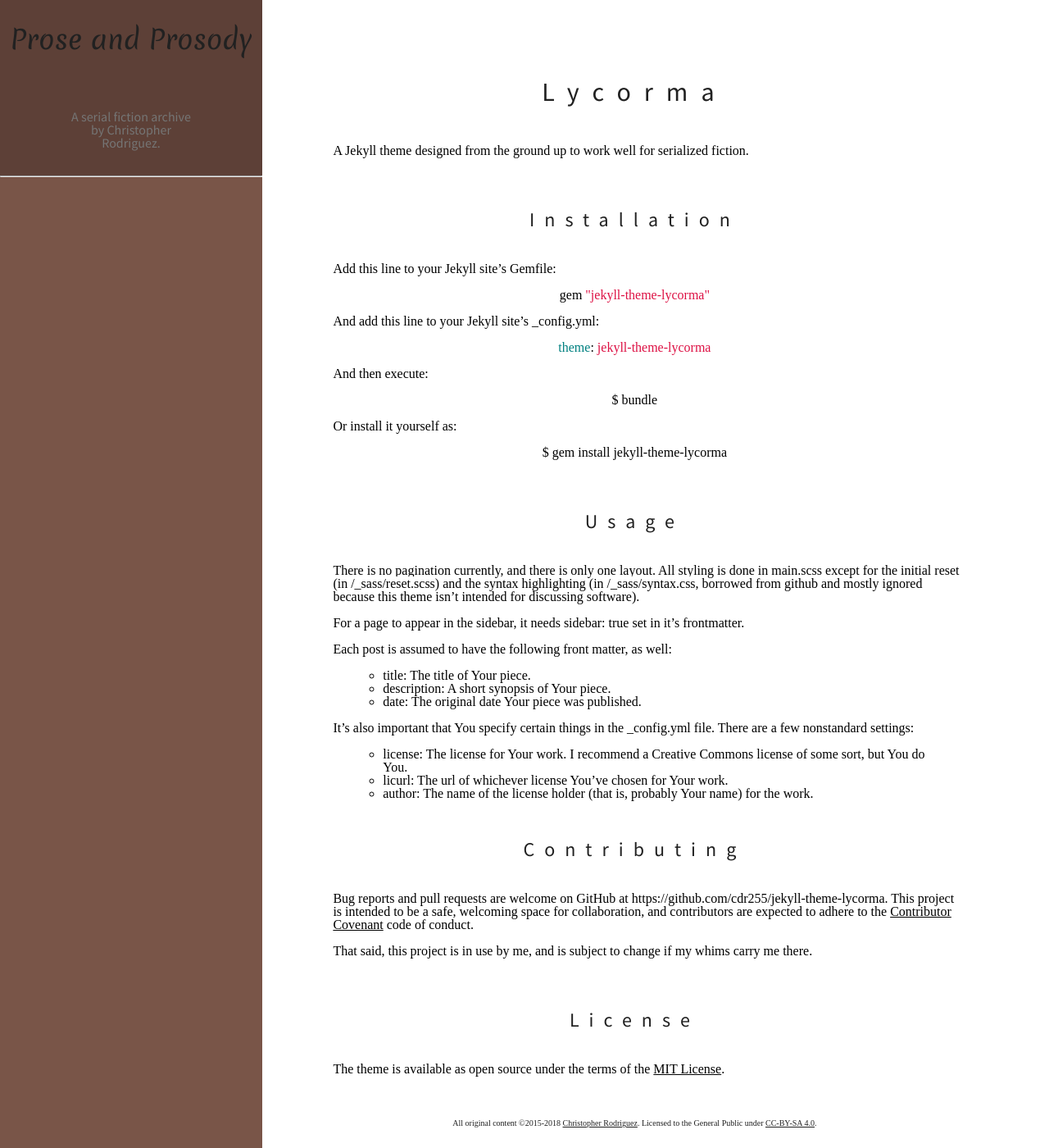
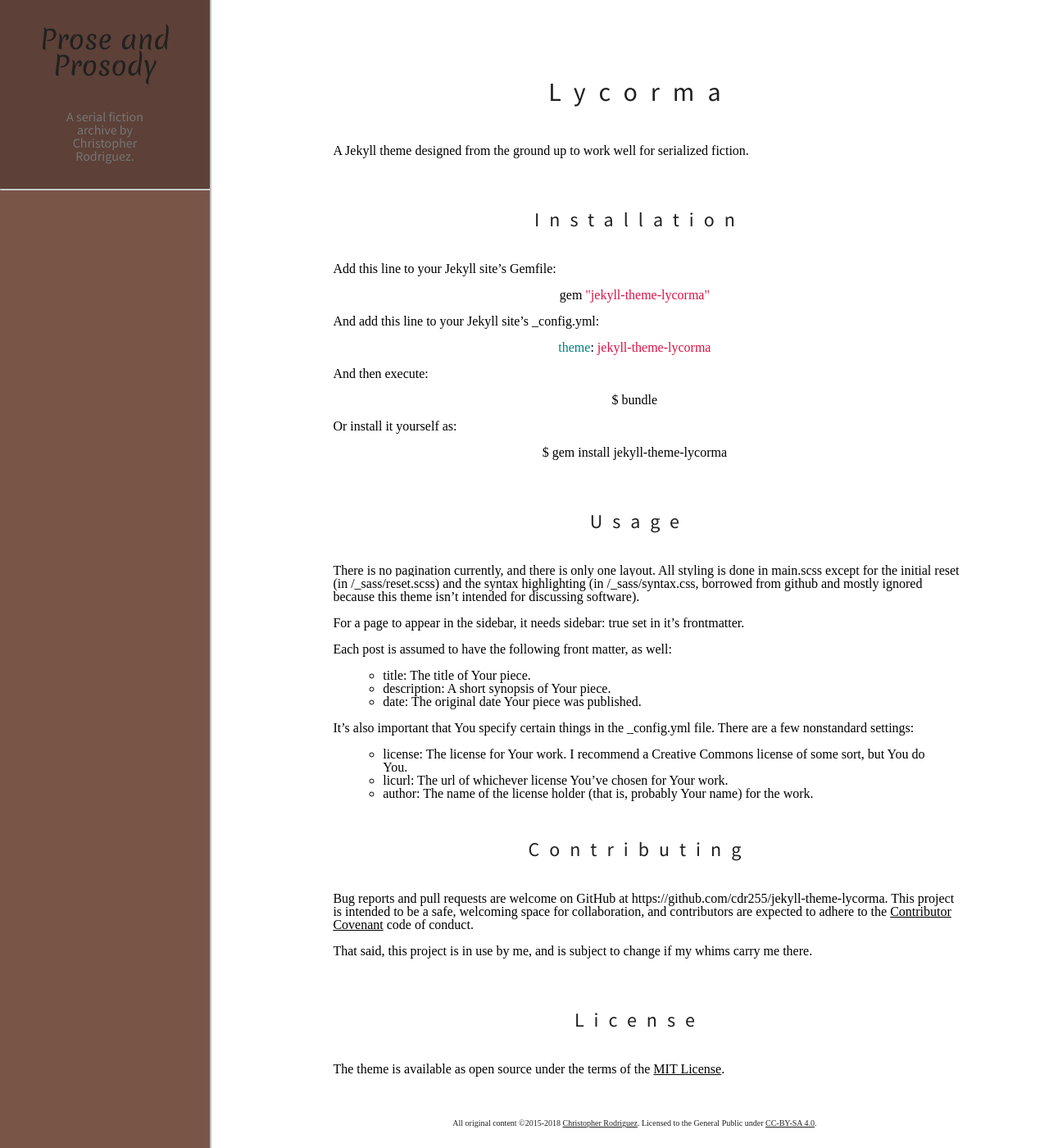
Before and after one commit to cdr255/jekyll-theme-lycorma, a Jekyll site: the page built from README.md, in a window 1280 px wide and 1400 px high. Shown: the whole window at 82% size. Built offline with Jekyll 4.4.1, drawn with Linux system fonts in a browser that asks for light colours; nearby versions of some CDN libraries; our own code applies the rules of GitHub Pages for plain Markdown files.

Commit message:
Responsive Design Basic

```diff
--- a/_layouts/default.html
+++ b/_layouts/default.html
@@ -11,7 +11,8 @@
   </head>
 
   <body>
-
+    <div id="sidebarbackground">
+    </div>
     <!-- HEADER START -->
     {% include header.html %}
     <!-- HEADER END -->
--- a/assets/main.scss
+++ b/assets/main.scss
@@ -13,6 +13,8 @@ $color-accent:      #9E9E9E;
 $color-text-normal: #212121;
 $color-text-alt:    #757575;
 $color-divider:     #BDBDBD;
+$information-phone: "only screen and (max-width : 639px)";
+$information-comp: "only screen and (min-width: 640px)";
 
 @import "reset";
 
@@ -24,12 +26,34 @@ body {
 
 
     // HEADER SIDEBAR
+    #sidebarbackground {
+	@media #{$information-comp} {
+	    position: fixed;
+	    top: 0;
+	    bottom: 0;
+	    width: 25%;
+	    max-width: 16em;
+	    border-right: 2px solid $color-divider;
+	    background-color: $color-main-normal;
+	    margin-right: 2em;
+	}
+    }
+
     header {
-	position: fixed;
-	height: 100%;
+
+	@media #{$information-phone} {
+	    width: 100%;
+	    color: $color-text-normal;
+	}
+
+	@media #{$information-comp} {
+	    position: absolute;
+	    top: 0;
+	    bottom: 0;
 	    width: 25%;
-	min-width: 10em;
+	    max-width: 16em;
 	    margin-right: 2em;
+	}
 	background-color: $color-main-normal;
 	padding: 0;
 	text-align: center;
@@ -46,12 +70,20 @@ body {
 	}
 
 	p {
+
+	    @media #{$information-phone} {
+		padding-bottom: 1em;
+	    }
+
+	    @media #{$information-comp} {
+		padding-bottom: 2em;
+		padding-right: 25%;
+		padding-left: 25%;
+	    }
+
 	    font-family: $font-body;
 	    color: $color-text-alt;
 	    background-color: $color-main-dark;
-	    padding-bottom: 2em;
-	    padding-right: 25%;
-	    padding-left: 25%;
 	    text-align: center;
 	}
 
@@ -63,28 +95,53 @@ body {
 	}
 
 	nav {
+	    @media #{$information-phone} {
+		padding: 0.5em;
+	    }
+	    @media #{$information-comp} {
 		margin-top: 1em;
+	    }
 	    font-size: large;
-
 	    li {
+		@media #{$information-phone} {
+		    display: inline;
+		    padding: 1em;
+		    line-height: 1.5em;
+		}
+		@media #{$information-comp} {
 		    padding: 1em;
 		    letter-spacing: 0.5em;
 		    margin-bottom: 2em;
+		}
+	    }
+	    li:hover {
+		color: $color-accent;
 	    }
 	}
     }
 
     // ACTUAL CONTENT
     .content {
+
+	@media #{$information-phone} {
+	    max-width: 90vw;
+	    margin-left: 5vw;
+	    margin-right: 5vw;
+	}
+
+	@media #{$information-comp} {
 	    width: 60%;
 	    min-width: 20em;
 	    margin-left: 28%;
 	    margin-right: 1em;
 	    padding: 2em;
+	}
 
 	background-color: $color-bg;
 
 	h1,h2,h3,h4,h5 {
+
+	    padding-left: 0.5em;
 	    letter-spacing: 0.5em;
 	    color: $color-text-normal;
 	    font-family: $font-body;
@@ -93,19 +150,47 @@ body {
 	    text-align: center;
 	}
 	h1 {
+	    @media #{$information-phone} {
+		font-size: 10vw;
+	    }
+	    @media #{$information-comp} {
 		font-size: xx-large;
 	    }
+	}
 	h2 {
+	    @media #{$information-phone} {
+		margin-left: 20vw;
+		margin-right: 20vw;
+		font-size: 6vw;
+	    }
+	    @media #{$information-comp} {
 		font-size: x-large;
 	    }
+
+	}
 	h3 {
+	    @media #{$information-phone} {
+		font-size: 10vw;
+	    }
+	    @media #{$information-comp} {
 		font-size: large;
 	    }
+	}
 	h4 {
+	    @media #{$information-phone} {
+		font-size: 10vw;
+	    }
+	    @media #{$information-comp} {
 		font-size: normal;
 	    }
+	}
 	h5 {
+	    @media #{$information-phone} {
+		font-size: 10vw;
+	    }
+	    @media #{$information-comp} {
 		font-size: small;
+	    }
 	}
 	hr {
 	    margin-top: 2em;
@@ -123,8 +208,11 @@ body {
 	}
 
 	p {
+	    @media #{$information-comp} {
+	    margin: 1em;
+	    }
 	    width: 100%;
-	    margin: 1em;
+	    max-width: 80em;
 	}
 	code {
 	    background-color: $color-bg;
@@ -145,9 +233,15 @@ body {
 	}
 
 	table {
-	    text-align: center;
+	    @media #{$information-phone} {
+
+	    }
+
+	    @media #{$information-comp} {
 		margin-left: auto;
 		margin-right: auto;
+	    }
+	    text-align: center;
 	    border: 1px solid $color-accent;
 	    border-collapse: collapse;
 
@@ -198,16 +292,29 @@ body {
 	    font-style: bold;
 	}
 	pre {
+	    @media #{$information-phone} {
+		font-size: 3.5vw;
+	    }
 	    margin: 1em;
 	    text-align: center;
 	}
 	.synopsis {
+
+	    @media #{$information-phone} {
+		padding: 0;
+		width: 98vw;
+		margin-left: -4vw;
+		margin-right: 1vw;
+	    }
+
+	    @media #{$information-comp} {
+		padding: 1em;
+		width: 65%;
+		margin: auto;
+	    }
 	    text-align: center;
-	    margin: auto;
-	    width: 65%;
 	    font-size: small;
 	    font-style: italic;
-	    padding: 1em;
 	    border: 1px solid $color-accent;
 	    background-color: $color-divider;
 	}
```
Also changed, not shown: CHANGELOG.md, jekyll-theme-lycorma.gemspec. Lines whose indentation alone changed are shown as unchanged.
